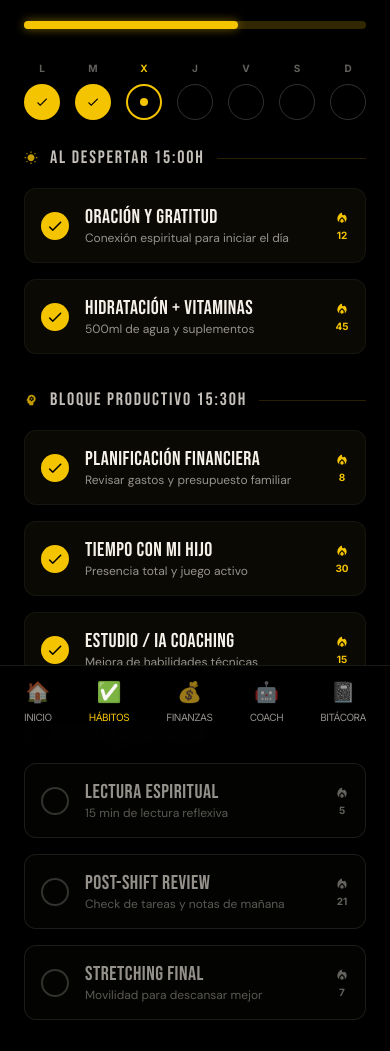
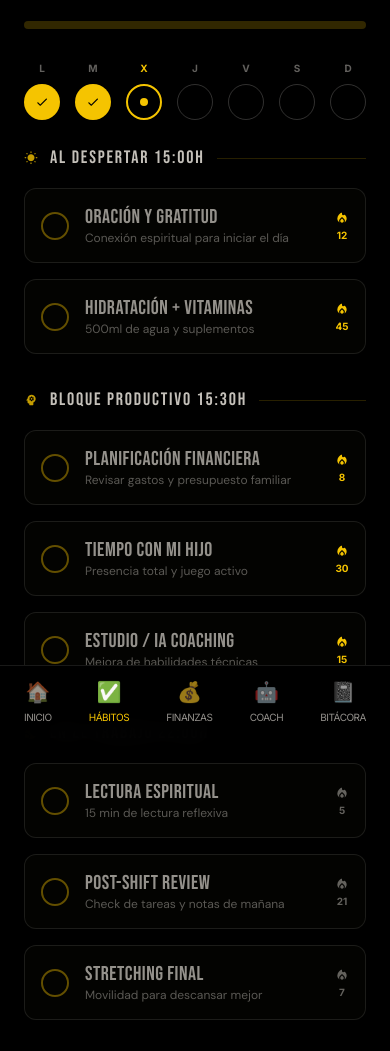
Before and after one commit to adamejesus1398/tr3c3-ai-coach-ecosystem, a plain HTML site: page tr3c3_habits_tracker/index.html in a window 390 px wide. Shown: the part 95-1146 px from the top of the page. Drawn offline with nearby package versions, Linux system fonts and the light colour scheme.

Commit message:
Fix Habits Tracker: add interactivity and LocalStorage persistence

```diff
--- a/tr3c3_habits_tracker/index.html
+++ b/tr3c3_habits_tracker/index.html
@@ -70,13 +70,15 @@
                     <p class="font-dmsans text-sm text-cream/60">DISCIPLINA DIARIA</p>
                 </div>
                 <div class="text-right">
-                    <span class="font-bebas text-3xl text-primary">5/8</span>
+                    <span id="progress-text" class="font-bebas text-3xl text-primary">0/8</span>
                     <p class="font-dmsans text-[10px] uppercase tracking-widest text-cream/40">Completados</p>
                 </div>
             </div>
             <!-- Progress Bar -->
             <div class="w-full bg-primary/20 h-2 rounded-full mb-8">
-                <div class="bg-primary h-full rounded-full w-[62.5%] shadow-[0_0_10px_rgba(245,196,0,0.5)]"></div>
+                <div id="progress-bar"
+                    class="bg-primary h-full rounded-full w-0 transition-all duration-500 shadow-[0_0_10px_rgba(245,196,0,0.5)]">
+                </div>
             </div>
             <!-- Weekly View -->
             <div class="flex justify-between items-center mb-2">
@@ -127,10 +129,11 @@
                 </div>
                 <div class="space-y-4">
                     <!-- Habit Row 1 -->
-                    <div class="flex items-center gap-4 bg-neutral-gold/30 p-4 rounded-xl border border-cream/5">
+                    <div data-habit-id="1"
+                        class="habit-row flex items-center gap-4 bg-neutral-gold/30 p-4 rounded-xl border border-cream/5 cursor-pointer hover:bg-neutral-gold/40 transition-all group">
                         <div
-                            class="w-7 h-7 rounded-full bg-primary flex items-center justify-center text-background-dark">
-                            <span class="material-icons-round text-lg">check</span>
+                            class="check-circle w-7 h-7 rounded-full border-2 border-primary/40 flex items-center justify-center transition-all">
+                            <span class="material-icons-round text-lg hidden">check</span>
                         </div>
                         <div class="flex-grow">
                             <h3 class="font-bebas text-xl leading-tight tracking-wide">ORACIÓN Y GRATITUD</h3>
@@ -142,10 +145,11 @@
                         </div>
                     </div>
                     <!-- Habit Row 2 -->
-                    <div class="flex items-center gap-4 bg-neutral-gold/30 p-4 rounded-xl border border-cream/5">
+                    <div data-habit-id="2"
+                        class="habit-row flex items-center gap-4 bg-neutral-gold/30 p-4 rounded-xl border border-cream/5 cursor-pointer hover:bg-neutral-gold/40 transition-all group">
                         <div
-                            class="w-7 h-7 rounded-full bg-primary flex items-center justify-center text-background-dark">
-                            <span class="material-icons-round text-lg">check</span>
+                            class="check-circle w-7 h-7 rounded-full border-2 border-primary/40 flex items-center justify-center transition-all">
+                            <span class="material-icons-round text-lg hidden">check</span>
                         </div>
                         <div class="flex-grow">
                             <h3 class="font-bebas text-xl leading-tight tracking-wide">HIDRATACIÓN + VITAMINAS</h3>
@@ -167,10 +171,11 @@
                 </div>
                 <div class="space-y-4">
                     <!-- Habit Row 3 -->
-                    <div class="flex items-center gap-4 bg-neutral-gold/30 p-4 rounded-xl border border-cream/5">
+                    <div data-habit-id="3"
+                        class="habit-row flex items-center gap-4 bg-neutral-gold/30 p-4 rounded-xl border border-cream/5 cursor-pointer hover:bg-neutral-gold/40 transition-all group">
                         <div
-                            class="w-7 h-7 rounded-full bg-primary flex items-center justify-center text-background-dark">
-                            <span class="material-icons-round text-lg">check</span>
+                            class="check-circle w-7 h-7 rounded-full border-2 border-primary/40 flex items-center justify-center transition-all">
+                            <span class="material-icons-round text-lg hidden">check</span>
                         </div>
                         <div class="flex-grow">
                             <h3 class="font-bebas text-xl leading-tight tracking-wide">PLANIFICACIÓN FINANCIERA</h3>
@@ -182,10 +187,11 @@
                         </div>
                     </div>
                     <!-- Habit Row 4 -->
-                    <div class="flex items-center gap-4 bg-neutral-gold/30 p-4 rounded-xl border border-cream/5">
+                    <div data-habit-id="4"
+                        class="habit-row flex items-center gap-4 bg-neutral-gold/30 p-4 rounded-xl border border-cream/5 cursor-pointer hover:bg-neutral-gold/40 transition-all group">
                         <div
-                            class="w-7 h-7 rounded-full bg-primary flex items-center justify-center text-background-dark">
-                            <span class="material-icons-round text-lg">check</span>
+                            class="check-circle w-7 h-7 rounded-full border-2 border-primary/40 flex items-center justify-center transition-all">
+                            <span class="material-icons-round text-lg hidden">check</span>
                         </div>
                         <div class="flex-grow">
                             <h3 class="font-bebas text-xl leading-tight tracking-wide">TIEMPO CON MI HIJO</h3>
@@ -197,10 +203,11 @@
                         </div>
                     </div>
                     <!-- Habit Row 5 -->
-                    <div class="flex items-center gap-4 bg-neutral-gold/30 p-4 rounded-xl border border-cream/5">
+                    <div data-habit-id="5"
+                        class="habit-row flex items-center gap-4 bg-neutral-gold/30 p-4 rounded-xl border border-cream/5 cursor-pointer hover:bg-neutral-gold/40 transition-all group">
                         <div
-                            class="w-7 h-7 rounded-full bg-primary flex items-center justify-center text-background-dark">
-                            <span class="material-icons-round text-lg">check</span>
+                            class="check-circle w-7 h-7 rounded-full border-2 border-primary/40 flex items-center justify-center transition-all">
+                            <span class="material-icons-round text-lg hidden">check</span>
                         </div>
                         <div class="flex-grow">
                             <h3 class="font-bebas text-xl leading-tight tracking-wide">ESTUDIO / IA COACHING</h3>
@@ -222,9 +229,13 @@
                 </div>
                 <div class="space-y-4">
                     <!-- Habit Row 6 (Pending) -->
-                    <div class="flex items-center gap-4 bg-neutral-gold/10 p-4 rounded-xl border border-cream/10">
-                        <div class="w-7 h-7 rounded-full border-2 border-cream/20"></div>
-                        <div class="flex-grow opacity-60">
+                    <div data-habit-id="6"
+                        class="habit-row flex items-center gap-4 bg-neutral-gold/10 p-4 rounded-xl border border-cream/10 cursor-pointer hover:bg-neutral-gold/20 transition-all group">
+                        <div
+                            class="check-circle w-7 h-7 rounded-full border-2 border-primary/20 flex items-center justify-center transition-all">
+                            <span class="material-icons-round text-lg hidden">check</span>
+                        </div>
+                        <div class="flex-grow">
                             <h3 class="font-bebas text-xl leading-tight tracking-wide">LECTURA ESPIRITUAL</h3>
                             <p class="font-dmsans text-xs text-cream/60">15 min de lectura reflexiva</p>
                         </div>
@@ -234,9 +245,13 @@
                         </div>
                     </div>
                     <!-- Habit Row 7 (Pending) -->
-                    <div class="flex items-center gap-4 bg-neutral-gold/10 p-4 rounded-xl border border-cream/10">
-                        <div class="w-7 h-7 rounded-full border-2 border-cream/20"></div>
-                        <div class="flex-grow opacity-60">
+                    <div data-habit-id="7"
+                        class="habit-row flex items-center gap-4 bg-neutral-gold/10 p-4 rounded-xl border border-cream/10 cursor-pointer hover:bg-neutral-gold/20 transition-all group">
+                        <div
+                            class="check-circle w-7 h-7 rounded-full border-2 border-primary/20 flex items-center justify-center transition-all">
+                            <span class="material-icons-round text-lg hidden">check</span>
+                        </div>
+                        <div class="flex-grow">
                             <h3 class="font-bebas text-xl leading-tight tracking-wide">POST-SHIFT REVIEW</h3>
                             <p class="font-dmsans text-xs text-cream/60">Check de tareas y notas de mañana</p>
                         </div>
@@ -246,9 +261,13 @@
                         </div>
                     </div>
                     <!-- Habit Row 8 (Pending) -->
-                    <div class="flex items-center gap-4 bg-neutral-gold/10 p-4 rounded-xl border border-cream/10">
-                        <div class="w-7 h-7 rounded-full border-2 border-cream/20"></div>
-                        <div class="flex-grow opacity-60">
+                    <div data-habit-id="8"
+                        class="habit-row flex items-center gap-4 bg-neutral-gold/10 p-4 rounded-xl border border-cream/10 cursor-pointer hover:bg-neutral-gold/20 transition-all group">
+                        <div
+                            class="check-circle w-7 h-7 rounded-full border-2 border-primary/20 flex items-center justify-center transition-all">
+                            <span class="material-icons-round text-lg hidden">check</span>
+                        </div>
+                        <div class="flex-grow">
                             <h3 class="font-bebas text-xl leading-tight tracking-wide">STRETCHING FINAL</h3>
                             <p class="font-dmsans text-xs text-cream/60">Movilidad para descansar mejor</p>
                         </div>
@@ -362,6 +381,88 @@
         <!-- Home Indicator spacing for iOS -->
         <div class="h-8 w-full"></div>
     </div>
+
+    <script>
+        // TR3C3 Habits Tracker Logic
+        const STORAGE_KEY = 'tr3c3_habits_state';
+
+        // Initialize state from LocalStorage
+        let habitsState = JSON.parse(localStorage.getItem(STORAGE_KEY)) || {};
+
+        // Check if day has changed to auto-reset? (Optional enhancement)
+        const today = new Date().toISOString().split('T')[0];
+        if (habitsState.date !== today) {
+            // It's a new day! We could archive previous and reset,
+            // but for now let's just keep today's state or reset.
+            // habitsState = { date: today, checked: [] };
+        }
+        if (!habitsState.checked) habitsState.checked = [];
+
+        function updateUI() {
+            const rows = document.querySelectorAll('.habit-row');
+            const total = rows.length;
+            let completedCount = 0;
+
+            rows.forEach(row => {
+                const habitId = row.getAttribute('data-habit-id');
+                const isChecked = habitsState.checked.includes(habitId);
+                const circle = row.querySelector('.check-circle');
+                const icon = circle.querySelector('span');
+                const content = row.querySelector('.flex-grow');
+
+                if (isChecked) {
+                    completedCount++;
+                    circle.classList.add('bg-primary', 'border-primary');
+                    circle.classList.remove('bg-neutral-gold/10', 'border-primary/40', 'border-primary/20');
+                    icon.classList.remove('hidden');
+                    circle.classList.add('text-background-dark');
+                    row.classList.add('bg-neutral-gold/30', 'border-cream/5');
+                    row.classList.remove('bg-neutral-gold/10', 'border-cream/10');
+                    content.classList.remove('opacity-60');
+                } else {
+                    circle.classList.remove('bg-primary', 'border-primary', 'text-background-dark');
+                    circle.classList.add('border-primary/40');
+                    icon.classList.add('hidden');
+                    row.classList.remove('bg-neutral-gold/30', 'border-cream/5');
+                    row.classList.add('bg-neutral-gold/10', 'border-cream/10');
+                    content.classList.add('opacity-60');
+                }
+            });
+
+            // Update Progress Bar & Text
+            const progressText = document.getElementById('progress-text');
+            const progressBar = document.getElementById('progress-bar');
+
+            progressText.innerText = `${completedCount}/${total}`;
+            const percentage = (completedCount / total) * 100;
+            progressBar.style.width = `${percentage}%`;
+
+            // Save to LocalStorage
+            habitsState.date = today;
+            localStorage.setItem(STORAGE_KEY, JSON.stringify(habitsState));
+        }
+
+        function toggleHabit(habitId) {
+            const index = habitsState.checked.indexOf(habitId);
+            if (index > -1) {
+                habitsState.checked.splice(index, 1);
+            } else {
+                habitsState.checked.push(habitId);
+            }
+            updateUI();
+        }
+
+        // Add event listeners
+        document.querySelectorAll('.habit-row').forEach(row => {
+            row.addEventListener('click', () => {
+                const id = row.getAttribute('data-habit-id');
+                toggleHabit(id);
+            });
+        });
+
+        // Initial Load
+        document.addEventListener('DOMContentLoaded', updateUI);
+    </script>
 </body>
 
 </html>
```
